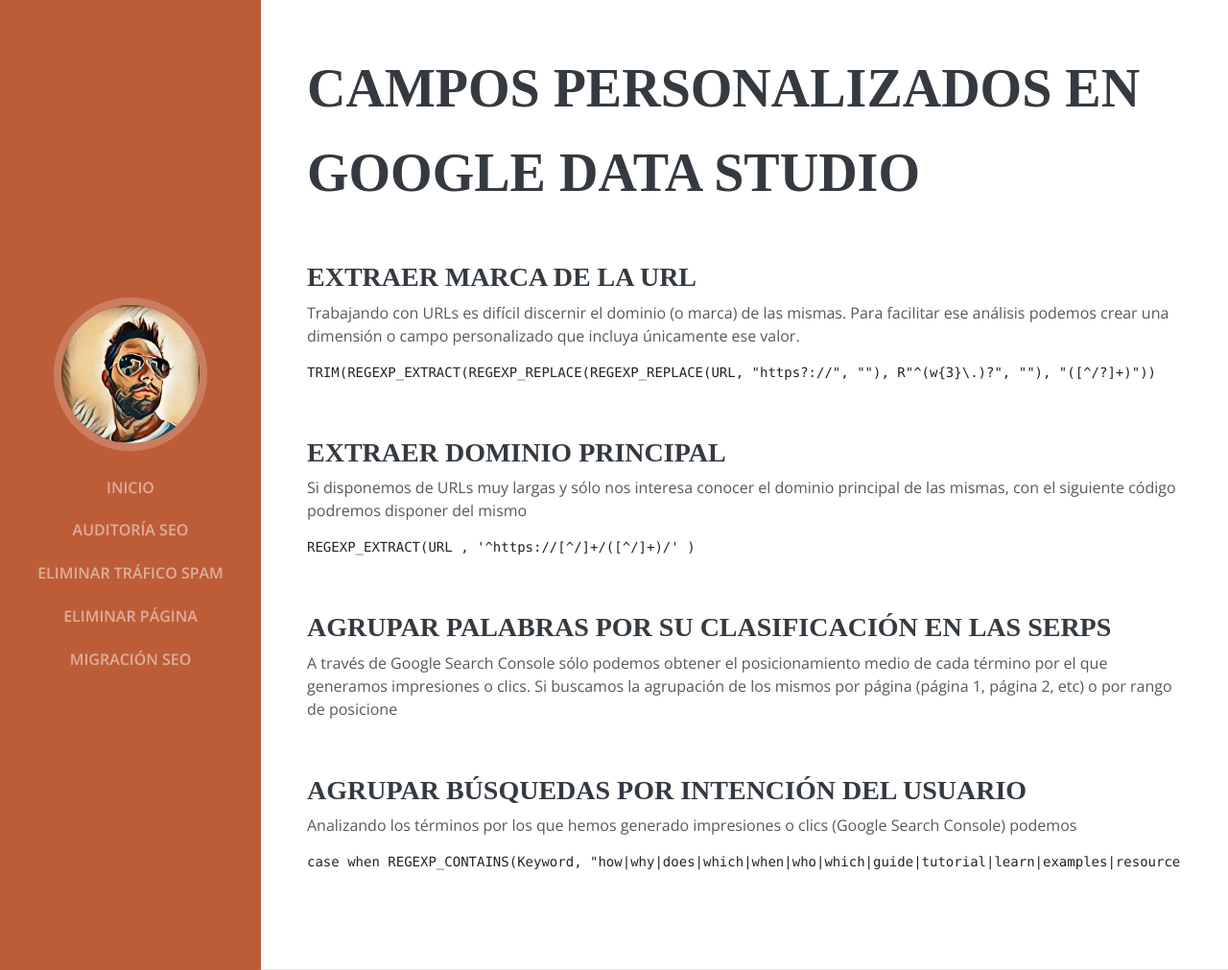
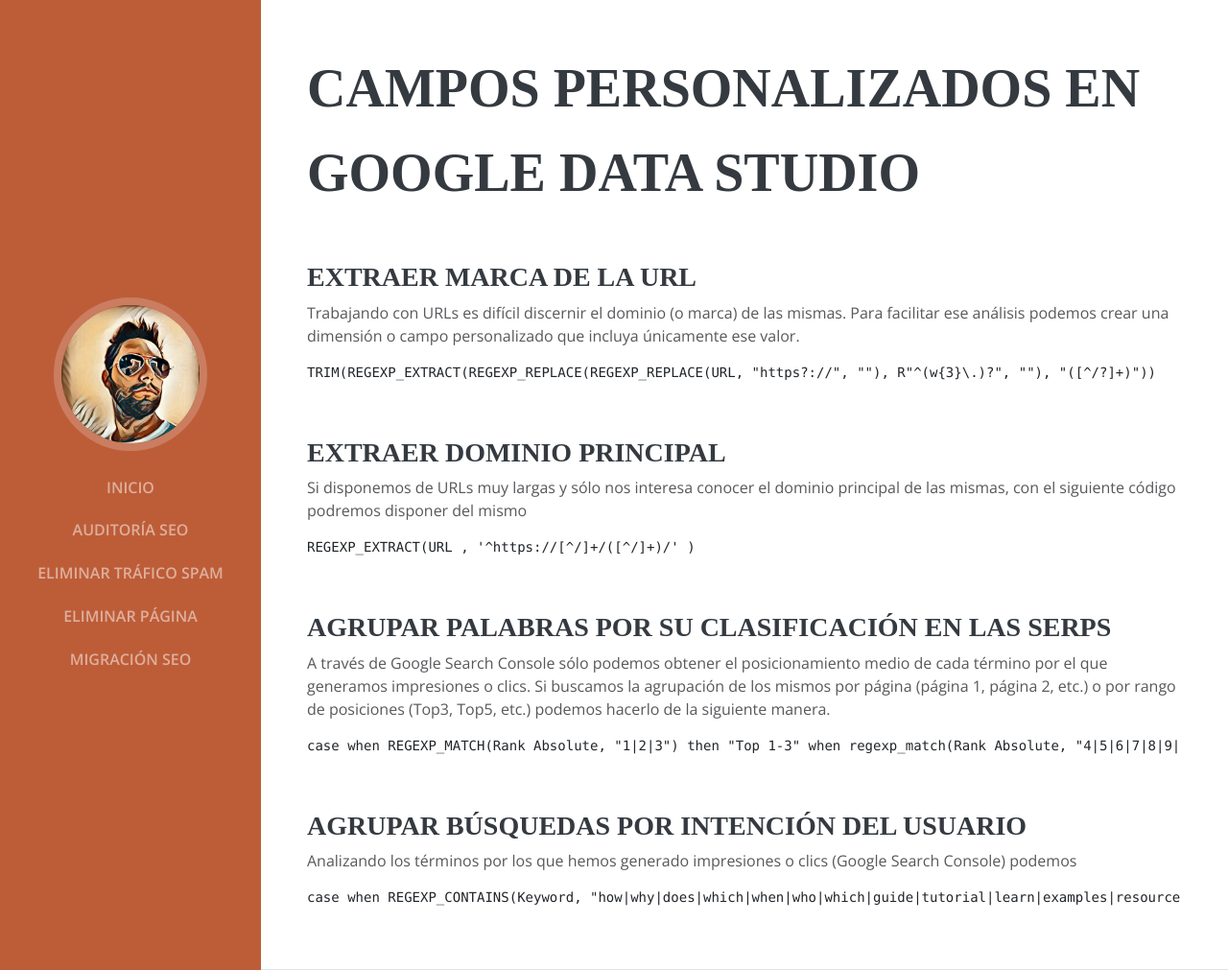
Before and after one commit to Emirodgar/w-chuleta-seo, a Jekyll site: the page built from X - Dashboards/campos-personalizados-data-studio.md, in a window 1280 px wide and 1011 px high. Shown: the whole window at 96% size. Built offline with Jekyll 4.4.1, drawn with Linux system fonts in a browser that asks for light colours; some web fonts are replaced; our own code applies the rules of GitHub Pages for plain Markdown files.

Commit message:
X - Dashboards/campos-personalizados-data-studio.md updated from https://stackedit.io/

````diff
--- a/X - Dashboards/campos-personalizados-data-studio.md
+++ b/X - Dashboards/campos-personalizados-data-studio.md
@@ -27,7 +27,11 @@
 
 ## Agrupar palabras por su clasificación en las SERPs
 
-A través de Google Search Console sólo podemos obtener el posicionamiento medio de cada término por el que generamos impresiones o clics. Si buscamos la agrupación de los mismos por página (página 1, página 2, etc) o por rango de posicione
+A través de Google Search Console sólo podemos obtener el posicionamiento medio de cada término por el que generamos impresiones o clics. Si buscamos la agrupación de los mismos por página (página 1, página 2, etc.) o por rango de posiciones (Top3, Top5, etc.) podemos hacerlo de la siguiente manera.
+
+```
+case when REGEXP_MATCH(Rank Absolute, "1|2|3") then "Top 1-3" when regexp_match(Rank Absolute, "4|5|6|7|8|9|10") then "Top 4-10" when regexp_match(Rank Absolute, "11|12|13|14|15|16|17|18|19|20") then "Top 11-20" when REGEXP_CONTAINS(Rank Absolute, "[21-50]") then "Top 21-50" when regexp_Contains(Rank Absolute, "[51-100]*") then "Top 51-100" end
+```
 
 ## Agrupar búsquedas por intención del usuario
 
````
Also changed, not shown: other parts of X - Dashboards/campos-personalizados-data-studio.md (+2 -2 lines).
